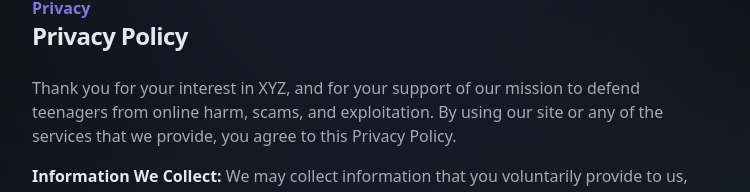
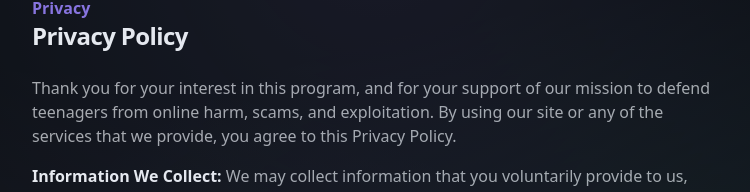
Before and after one commit to ethanokamura/thedigitalstorm, a Next.js app: page /privacy in a window 1280 px wide. Shown: the part 124-316 px from the top of the page, without its empty margins (264-1014 px from the left). Built offline with nearby package versions, Linux system fonts and the light colour scheme.

Commit message:
this program

```diff
--- a/app/privacy/page.tsx
+++ b/app/privacy/page.tsx
@@ -9,10 +9,10 @@ export default function Privacy() {
       </div>
       <div className="space-y-4 text-base-content/70">
         <p>
-          Thank you for your interest in XYZ, and for your support of our
-          mission to defend teenagers from online harm, scams, and exploitation.
-          By using our site or any of the services that we provide, you agree to
-          this Privacy Policy.
+          Thank you for your interest in this program, and for your support of
+          our mission to defend teenagers from online harm, scams, and
+          exploitation. By using our site or any of the services that we
+          provide, you agree to this Privacy Policy.
         </p>
         <p>
           <b className="text-base-content">Information We Collect:</b> We may
```
